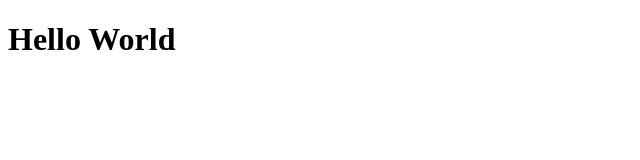
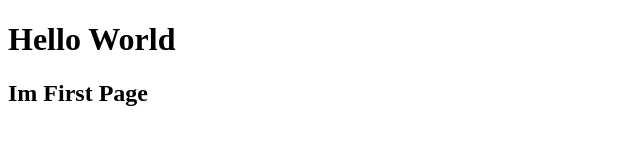
Before and after one commit to matinVahidi/test3, a plain HTML site: page index.html in a window 1280 px wide. Shown: the whole page, without its empty margins (0-640 px from the left). Drawn offline with Linux system fonts and the light colour scheme.

Commit message:
first page first change

```diff
--- a/index.html
+++ b/index.html
@@ -6,5 +6,6 @@
 </head>
 <body>
 <h1>Hello World</h1>
+<h2>Im First Page</h2>
 </body>
 </html>
```
